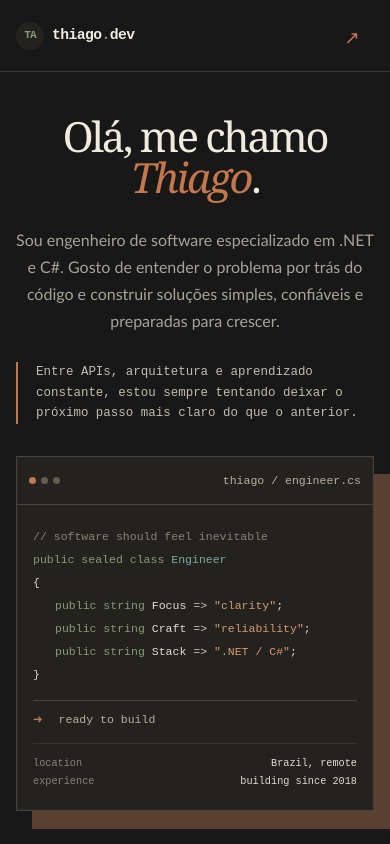
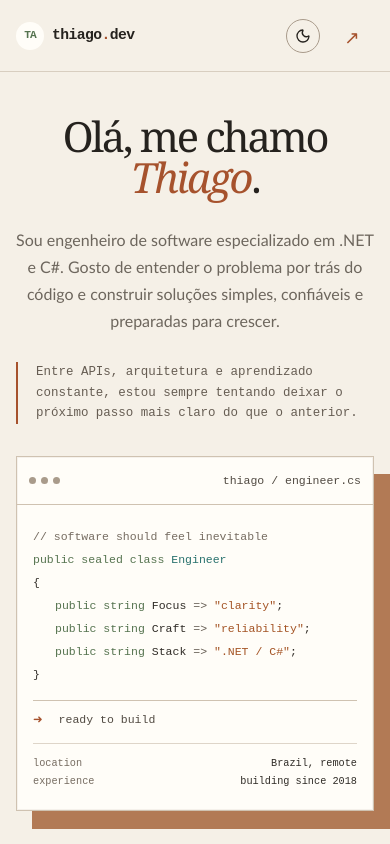
Before and after one commit to ThiagoArcoverde/Portfolio, a React (Vite) app: page / in a window 390 px wide. Shown: the top 844 px of the page. Built offline with nearby package versions, Linux system fonts and the light colour scheme.

Commit message:
feat: add light and dark theme toggle
Add persisted theme selection, accessible header control, light color tokens, and animated theme transitions.

```diff
--- a/src/App.jsx
+++ b/src/App.jsx
@@ -1,3 +1,4 @@
+import { useEffect, useRef, useState } from 'react'
 import { SiteFooter } from './components/SiteFooter'
 import { SiteHeader } from './components/SiteHeader'
 import { PageCarousel } from './components/PageCarousel'
@@ -7,10 +8,34 @@ import { ExpertiseSection } from './sections/ExpertiseSection'
 import { HeroSection } from './sections/HeroSection'
 import { ProjectsSection } from './sections/ProjectsSection'
 
+function getInitialTheme() {
+  const savedTheme = window.localStorage.getItem('portfolio-theme')
+  if (savedTheme === 'light' || savedTheme === 'dark') return savedTheme
+  return window.matchMedia('(prefers-color-scheme: light)').matches ? 'light' : 'dark'
+}
+
 function App() {
+  const [theme, setTheme] = useState(getInitialTheme)
+  const [isThemeTransitioning, setIsThemeTransitioning] = useState(false)
+  const transitionTimeout = useRef(null)
+
+  useEffect(() => () => window.clearTimeout(transitionTimeout.current), [])
+
+  function toggleTheme() {
+    window.clearTimeout(transitionTimeout.current)
+    setIsThemeTransitioning(true)
+    transitionTimeout.current = window.setTimeout(() => setIsThemeTransitioning(false), 420)
+
+    setTheme((currentTheme) => {
+      const nextTheme = currentTheme === 'dark' ? 'light' : 'dark'
+      window.localStorage.setItem('portfolio-theme', nextTheme)
+      return nextTheme
+    })
+  }
+
   return (
-    <div className="site-shell">
-      <SiteHeader />
+    <div className={`site-shell${isThemeTransitioning ? ' theme-transition' : ''}`} data-theme={theme}>
+      <SiteHeader theme={theme} onToggleTheme={toggleTheme} />
       <main id="top">
         <PageCarousel>
           <HeroSection />
--- a/src/components/SiteHeader.jsx
+++ b/src/components/SiteHeader.jsx
@@ -1,13 +1,19 @@
 import { Arrow } from './Arrow'
+import { Moon, Sun } from 'lucide-react'
 
-export function SiteHeader() {
+export function SiteHeader({ theme, onToggleTheme }) {
   return (
     <header className="site-header">
       <a className="brand" href="#top" aria-label="Thiago Arcoverde, início">
         <span className="brand-mark">TA</span>
         <span>thiago<span className="brand-dot">.</span>dev</span>
       </a>
-      <a className="header-link" href="mailto:thiagoarcoverdecontato@gmail.com">Vamos conversar <Arrow /></a>
+      <div className="header-actions">
+        <button className="theme-toggle" type="button" onClick={onToggleTheme} aria-label={theme === 'dark' ? 'Ativar tema claro' : 'Ativar tema escuro'} title={theme === 'dark' ? 'Ativar tema claro' : 'Ativar tema escuro'}>
+          {theme === 'dark' ? <Sun aria-hidden="true" /> : <Moon aria-hidden="true" />}
+        </button>
+        <a className="header-link" href="mailto:thiagoarcoverdecontato@gmail.com">Vamos conversar <Arrow /></a>
+      </div>
     </header>
   )
 }
--- a/src/style.css
+++ b/src/style.css
@@ -16,6 +16,7 @@
   --linkedin: #4c82ad;
   --github: #8b949e;
   --email: #bd7568;
+  --control-border: #665c4f;
   --entrance-duration: 650ms;
   --mono: 'Courier New', monospace;
   --content-max: 1120px;
@@ -165,6 +166,62 @@ h1 em, h2 em { color: var(--copper); font-style: italic; }
 
 @media (prefers-reduced-motion: reduce) {
   .project-stack { animation: none; }
+}
+
+.site-shell { background: var(--paper); color: var(--ink); transition: background-color 220ms ease, color 220ms ease; }
+.header-actions { display: flex; align-items: center; gap: 18px; }
+.theme-toggle { display: grid; place-items: center; width: 38px; height: 38px; border: 1px solid var(--control-border); border-radius: 50%; background: transparent; color: var(--ink); cursor: pointer; transition: border-color 180ms ease, background 180ms ease, color 180ms ease, transform 180ms ease; }
+.theme-toggle:hover, .theme-toggle:focus-visible { border-color: var(--copper); background: var(--surface); color: var(--copper); transform: rotate(8deg); }
+.theme-toggle svg { width: 16px; height: 16px; }
+
+[data-theme='light'] {
+  --ink: #25221e;
+  --muted: #6d665d;
+  --paper: #f5f0e7;
+  --surface: #fffdf8;
+  --line: #d8cec0;
+  --wood: #b27a55;
+  --sage: #55734f;
+  --copper: #a6522d;
+  --petrol: #356d6b;
+  --control-border: #a99b8b;
+  --terminal-ink: #302c27;
+  --terminal-muted: #6d665d;
+  --terminal-title: #514a42;
+  --terminal-comment: #766c61;
+  --code-type: #28716d;
+  --code-string: #a45425;
+  --code-symbol: #61594f;
+  --terminal-border: #cfc2b1;
+  --terminal-rule: #cfc2b1;
+  --terminal-rule-tight: #ded5c9;
+  --contact-hover: #f0e8dc;
+  --contact-icon-bg: #f1e9de;
+}
+
+[data-theme='light'] .hero-note { color: #665d53; }
+[data-theme='light'] .terminal-card { border-color: var(--terminal-border); color: var(--terminal-ink); box-shadow: 16px 18px 0 var(--wood), inset 0 0 0 1px rgba(80, 60, 40, 0.06); }
+[data-theme='light'] .terminal-topbar { border-color: var(--terminal-border); color: var(--terminal-muted); }
+[data-theme='light'] .terminal-dots i { background: var(--control-border); }
+[data-theme='light'] .terminal-title, [data-theme='light'] .terminal-prompt { color: var(--terminal-title); }
+[data-theme='light'] .code-comment, [data-theme='light'] .terminal-meta { color: var(--terminal-comment); }
+[data-theme='light'] .code-type { color: var(--code-type); }
+[data-theme='light'] .code-string { color: var(--code-string); }
+[data-theme='light'] .code-symbol { color: var(--code-symbol); }
+[data-theme='light'] .terminal-rule { background: var(--terminal-rule); }
+[data-theme='light'] .terminal-rule-tight { background: var(--terminal-rule-tight); }
+[data-theme='light'] .terminal-meta strong { color: var(--terminal-ink); }
+[data-theme='light'] .contact-card { background: var(--surface); }
+[data-theme='light'] .contact-card:hover, [data-theme='light'] .contact-card:focus-visible { background: var(--contact-hover); }
+[data-theme='light'] .contact-card-icon { border-color: var(--control-border); background: var(--contact-icon-bg); }
+[data-theme='light'] .project-card { border-color: var(--line); background: var(--surface); }
+[data-theme='light'] .project-card.coral { background: rgba(166, 82, 45, 0.1); }
+[data-theme='light'] .project-card.blue { background: rgba(53, 109, 107, 0.1); }
+[data-theme='light'] .project-card.sage { background: rgba(85, 115, 79, 0.1); }
+
+@media (max-width: 800px) {
+  .header-actions { gap: 10px; }
+  .theme-toggle { width: 34px; height: 34px; }
 }
 
 .technology-heading { grid-template-columns: 0.7fr 1.3fr; }
@@ -492,3 +549,28 @@ h1 em, h2 em { color: var(--copper); font-style: italic; }
   .experience-description { font-size: 0.86rem; }
   .project-footer { padding: 0 18px 20px; }
 }
+
+.theme-transition,
+.theme-transition * {
+  transition-property: color, background-color, border-color, box-shadow;
+  transition-duration: 420ms;
+  transition-timing-function: ease;
+}
+
+.theme-transition .theme-toggle svg {
+  animation: theme-icon-in 420ms ease both;
+}
+
+@keyframes theme-icon-in {
+  from { opacity: 0; transform: scale(0.55) rotate(-80deg); }
+  to { opacity: 1; transform: scale(1) rotate(0); }
+}
+
+@media (prefers-reduced-motion: reduce) {
+  .theme-transition,
+  .theme-transition * {
+    transition-duration: 0ms;
+  }
+
+  .theme-transition .theme-toggle svg { animation: none; }
+}
```
